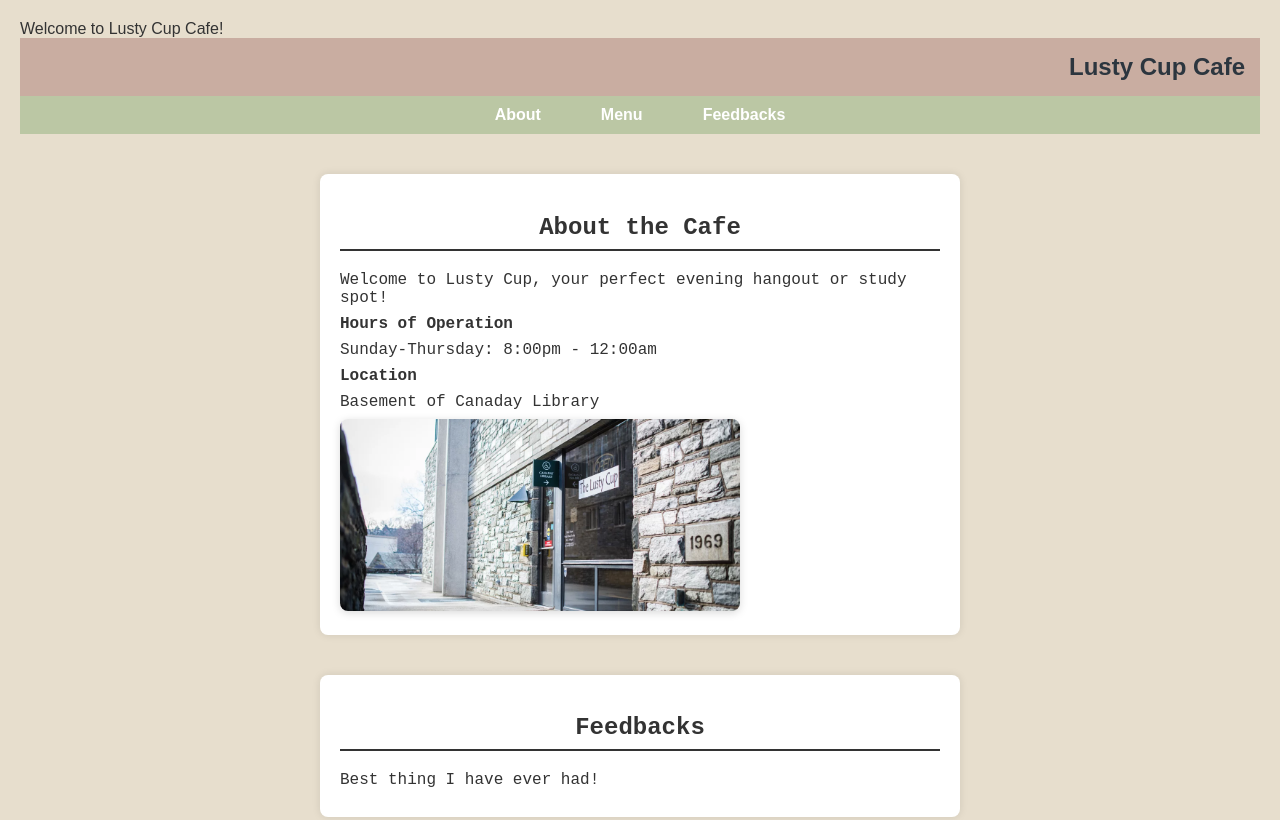
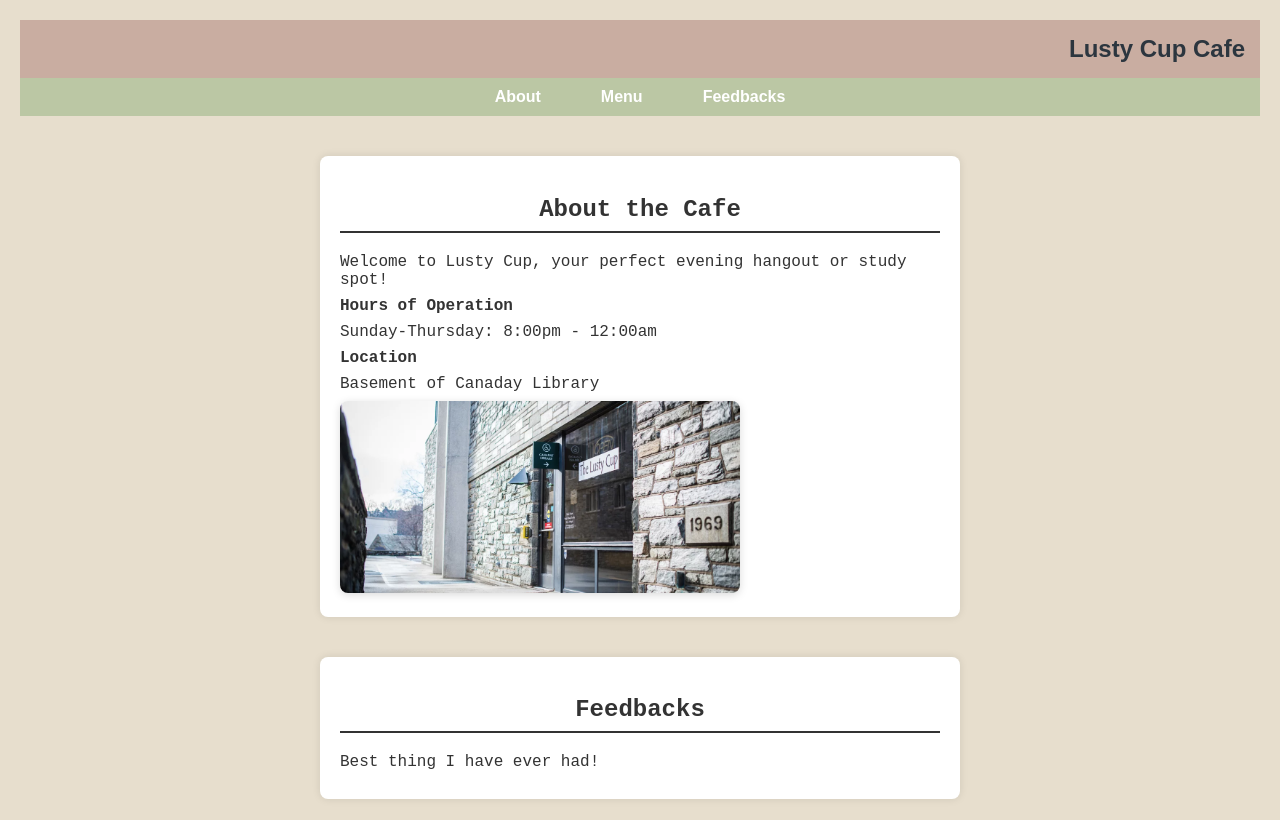
Before and after one commit to linhnguyen6206/cafe-landing-page, a plain HTML site: page index.html in a window 1280 px wide. Shown: the top 820 px of the page. Drawn offline with Linux system fonts and the light colour scheme.

Commit message:
Update index.html

```diff
--- a/index.html
+++ b/index.html
@@ -8,9 +8,6 @@
     <link rel = "stylesheet" href = "styles.css">
 </head>
 <body>
-    <div class="rotating-text">
-        Welcome to <span id="rotating-part">Lusty Cup Cafe!</span>
-    </div>
     <div class="main">
         <div class = "navigationbar">
             <h2 class="section-title">Lusty Cup Cafe</h2>
```
